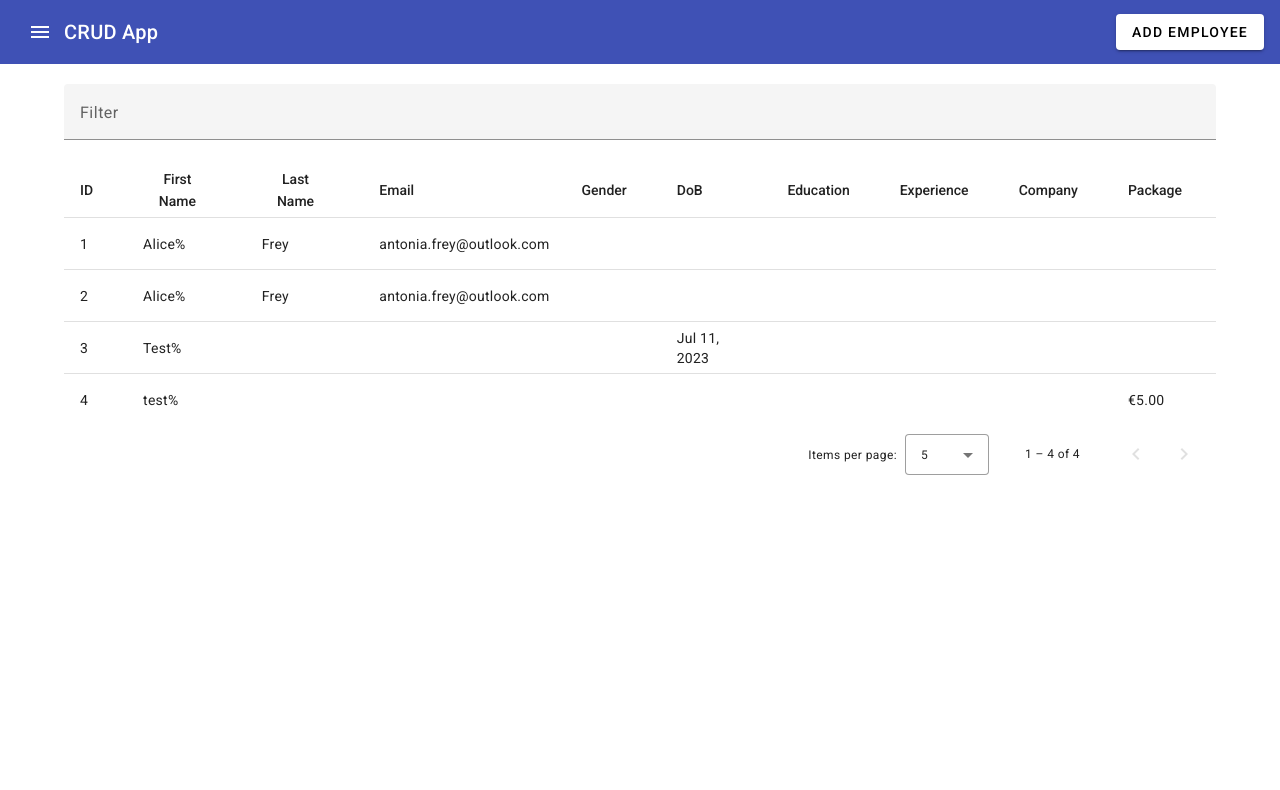
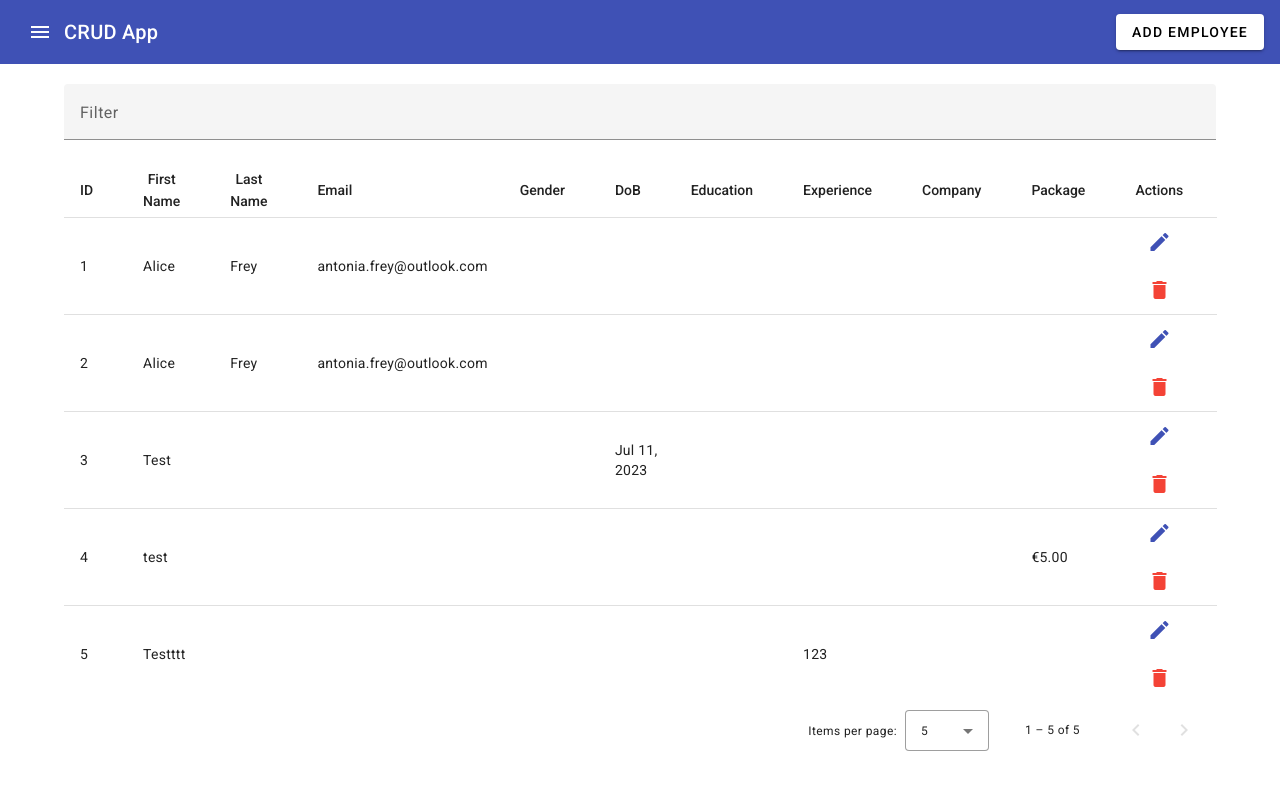
Before and after one commit to thisisfrey/CRUD-App, an Angular app: page / in a window 1280 px wide. Shown: the top 790 px of the page. Built offline with nearby package versions, Linux system fonts and the light colour scheme; data requests are answered from the project's data file.

Commit message:
Added action column to table

```diff
--- a/db.json
+++ b/db.json
@@ -47,6 +47,18 @@
       "experience": "",
       "package": 5,
       "id": 4
+    },
+    {
+      "firstName": "Testttt",
+      "lastName": "",
+      "email": "",
+      "dob": "",
+      "gender": "",
+      "education": "",
+      "company": "",
+      "experience": 123,
+      "package": "",
+      "id": 5
     }
   ]
 }
--- a/src/app/app.component.html
+++ b/src/app/app.component.html
@@ -11,13 +11,6 @@
   <button mat-raised-button (click)="openAddEditEmployeeForm()">
     ADD EMPLOYEE
   </button>
-  <!-- <button
-    mat-icon-button
-    class="example-icon"
-    aria-label="Example icon-button with share icon"
-  >
-    <mat-icon>share</mat-icon>
-  </button>  -->
 </mat-toolbar>
 
 <div class="table">
@@ -42,7 +35,7 @@
       <!-- firstName Column -->
       <ng-container matColumnDef="firstName">
         <th mat-header-cell *matHeaderCellDef mat-sort-header>First Name</th>
-        <td mat-cell *matCellDef="let row">{{ row.firstName }}%</td>
+        <td mat-cell *matCellDef="let row">{{ row.firstName }}</td>
       </ng-container>
 
       <!-- lastName Column -->
@@ -97,6 +90,19 @@
         </td>
       </ng-container>
 
+      <!-- ACTIONS: Edit / Delete -->
+      <ng-container matColumnDef="action">
+        <th mat-header-cell *matHeaderCellDef mat-sort-header>Actions</th>
+        <td mat-cell *matCellDef="let row">
+          <button mat-icon-button color="primary">
+            <mat-icon>edit</mat-icon>
+          </button>
+          <button mat-icon-button color="warn">
+            <mat-icon>delete</mat-icon>
+          </button>
+        </td>
+      </ng-container>
+
       <!-- ?? why here-->
       <tr mat-header-row *matHeaderRowDef="displayedColumns"></tr>
       <tr mat-row *matRowDef="let row; columns: displayedColumns"></tr>
--- a/src/app/app.component.ts
+++ b/src/app/app.component.ts
@@ -29,6 +29,7 @@ export class AppComponent implements OnInit {
     'experience',
     'company',
     'package',
+    'action'
   ];
   dataSource!: MatTableDataSource<any>;
   @ViewChild(MatPaginator) paginator!: MatPaginator;
```
